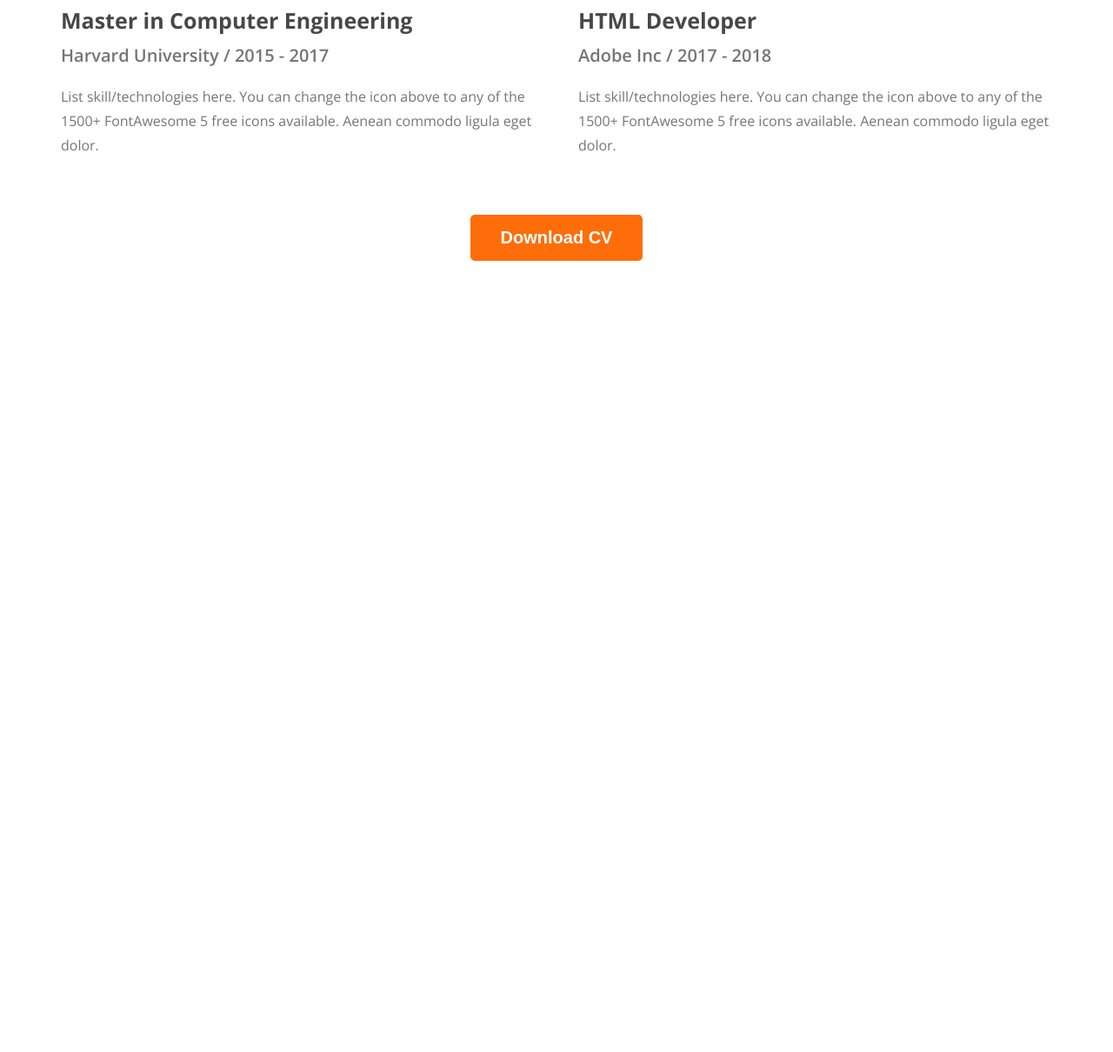
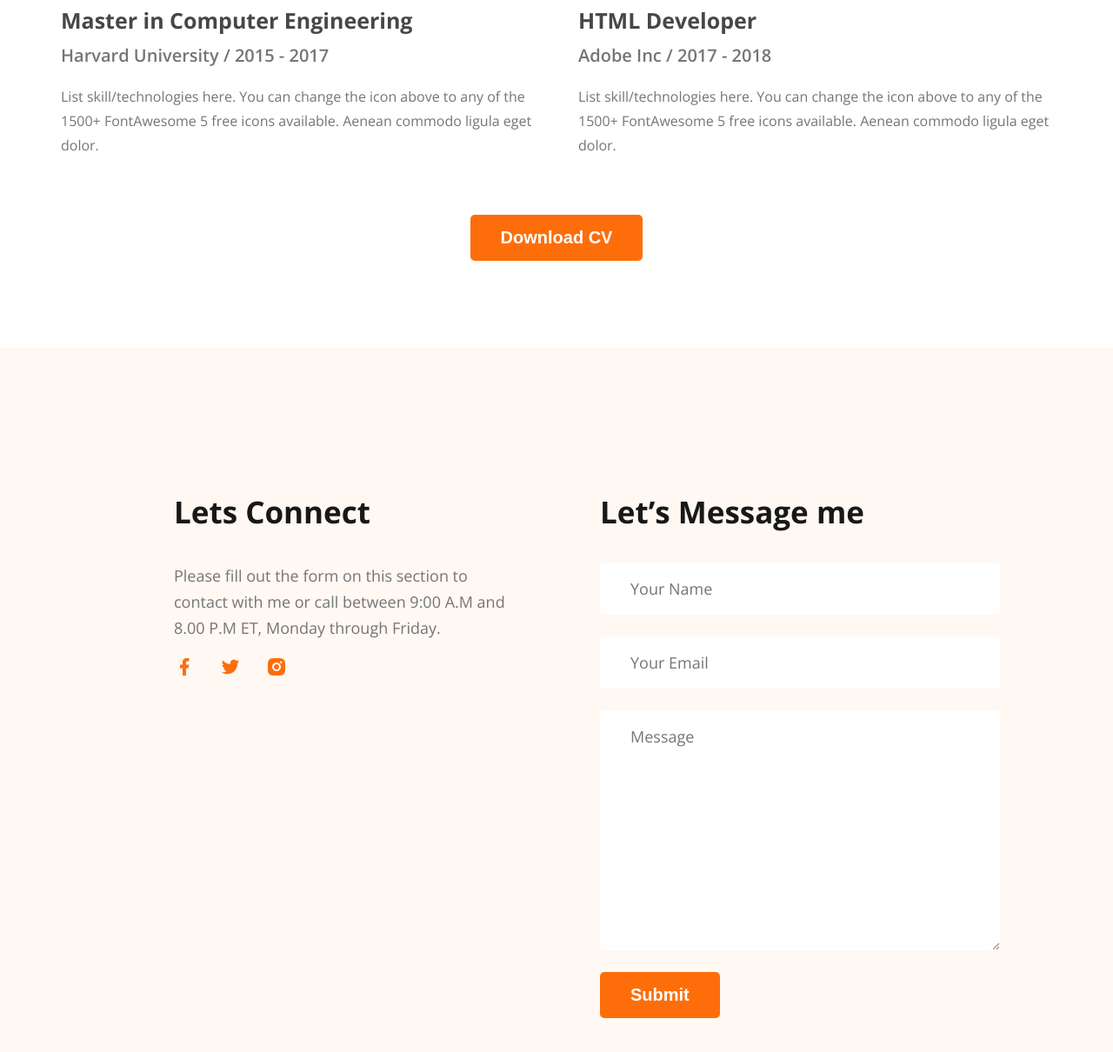
Before and after one commit to tanzilamd/developer-portfolio, a plain HTML site: page index.html in a window 1280 px wide. Shown: the part 2978-4188 px from the top of the page at 87% size. Before the commit the page ends 3278 px from the top, so only its background shows below. Drawn offline with nearby package versions, Linux system fonts and the light colour scheme.

Commit message:
The website is completed!

```diff
--- a/index.html
+++ b/index.html
@@ -143,9 +143,27 @@
                 <button class="btn-primary">Download CV</button>
             </div>
         </section>
+    </main>
 
     <footer>
-
+        <div class="footer-column">
+            <h3 style="text-align: left;" class="section-title">Lets Connect</h3>
+            <p style="text-align: left;" class="section-description">Please fill out the form on this section to contact with me or call between 9:00 A.M and 8.00 P.M ET, Monday through Friday.</p>
+            <div class="social-links">
+                <a href=""><img src="images/icons/facebook.png" alt=""></a>
+                <a href=""><img src="images/icons/twitter.png" alt=""></a>
+                <a href=""><img src="images/icons/insta.png" alt=""></a>
+            </div>
+        </div>
+        <div class="footer-column">
+            <h3 style="text-align: left;" class="section-title">Let’s Message me</h3>
+            <form class="contact">
+                <input type="text" placeholder="Your Name">
+                <input type="email" name="" placeholder="Your Email" id="">
+                <textarea name="" placeholder="Message" id="" rows="10"></textarea>
+                <input class="btn-primary" type="submit" value="Submit">
+            </form>
+        </div>
     </footer>
 </body>
 </html>
--- a/style/style.css
+++ b/style/style.css
@@ -193,3 +193,35 @@ main section{
     text-align: center;
     margin-top: 50px;
 }
+
+/* Footer section */
+footer {
+    display: flex;
+    background-color: #FFF8F3;
+    padding: 130px 200px;
+    margin-top: 100px;
+    gap: 100px;
+}
+.footer-column {
+    width: 50%;
+}
+.social-links a {
+    margin-right: 25px;
+}
+.contact input[type="text"], input[type="email"],textarea{
+    display: block;
+    margin-bottom: 25px;
+    padding: 18px 35px;
+    color: #757575;
+    border-radius: 5px;
+    background-color: white;
+    border: 0;
+    width: 100%;
+    font-size: 18px;
+    font-family: 'Lato', sans-serif;
+    font-family: 'Open Sans', sans-serif;
+}
+.contact textarea {
+    resize: vertical;
+    width: 100%;
+}
```
